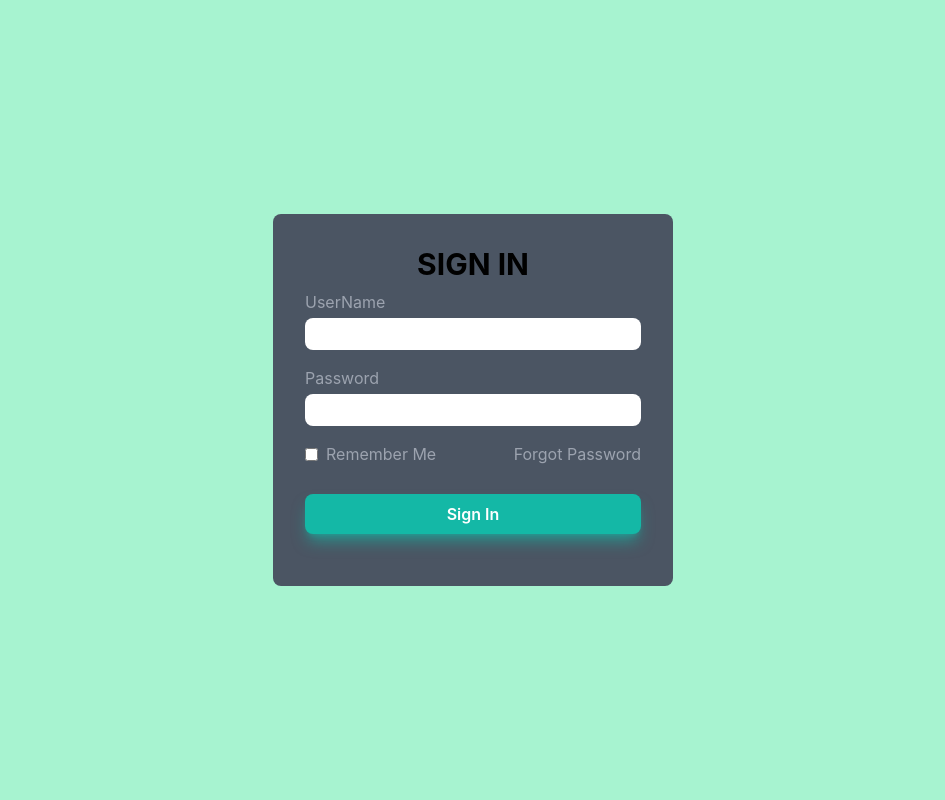
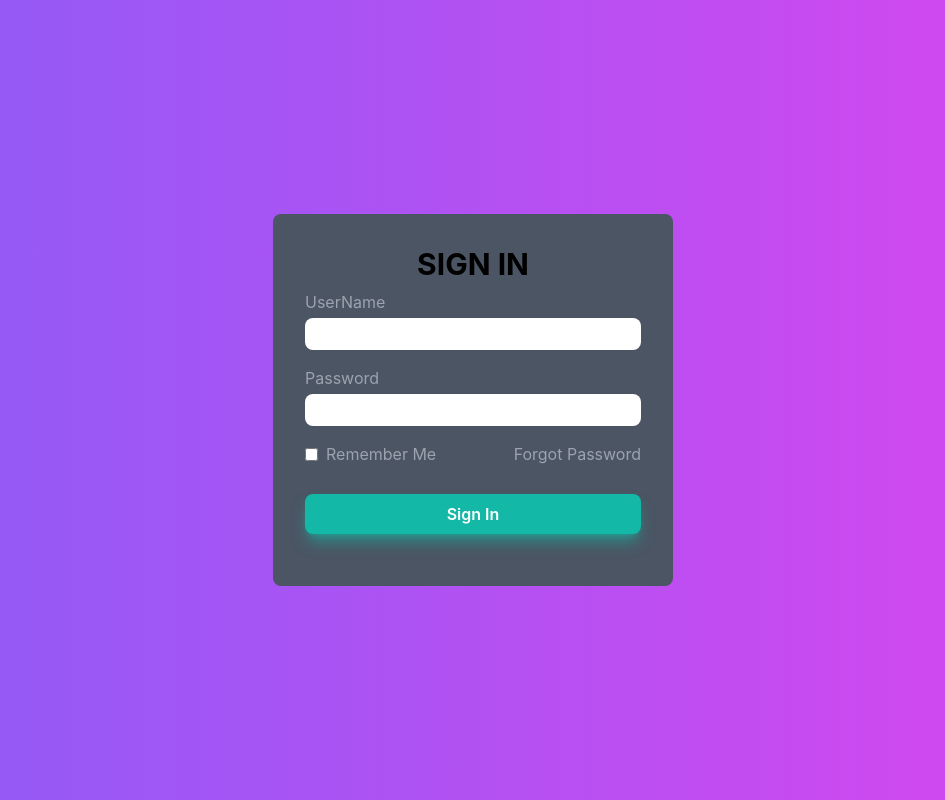
Before and after one commit to moolasubbaramireddy/pagedesigntask2, a React (Create React App) app: page /login in a window 1280 px wide. Shown: the whole page, without its empty margins (167-1112 px from the left). Built offline with nearby package versions, Linux system fonts and the light colour scheme.

Commit message:
adding bg color

```diff
--- a/src/components/mainpage/LogIn.js
+++ b/src/components/mainpage/LogIn.js
@@ -48,7 +48,7 @@ const LogIn = () => {
 }
 
   return (
-    <div className="bg-emerald-200 flex flex-col justify-center h-screen w-full">
+    <div className=" bg-gradient-to-r from-violet-500 to-fuchsia-500 flex flex-col justify-center h-screen w-full">
       <form
         onSubmit={submitHandler}
         className="max-w-[400px] w-full mx-auto bg-gray-600 p-8 px-8 rounded-lg "
```
